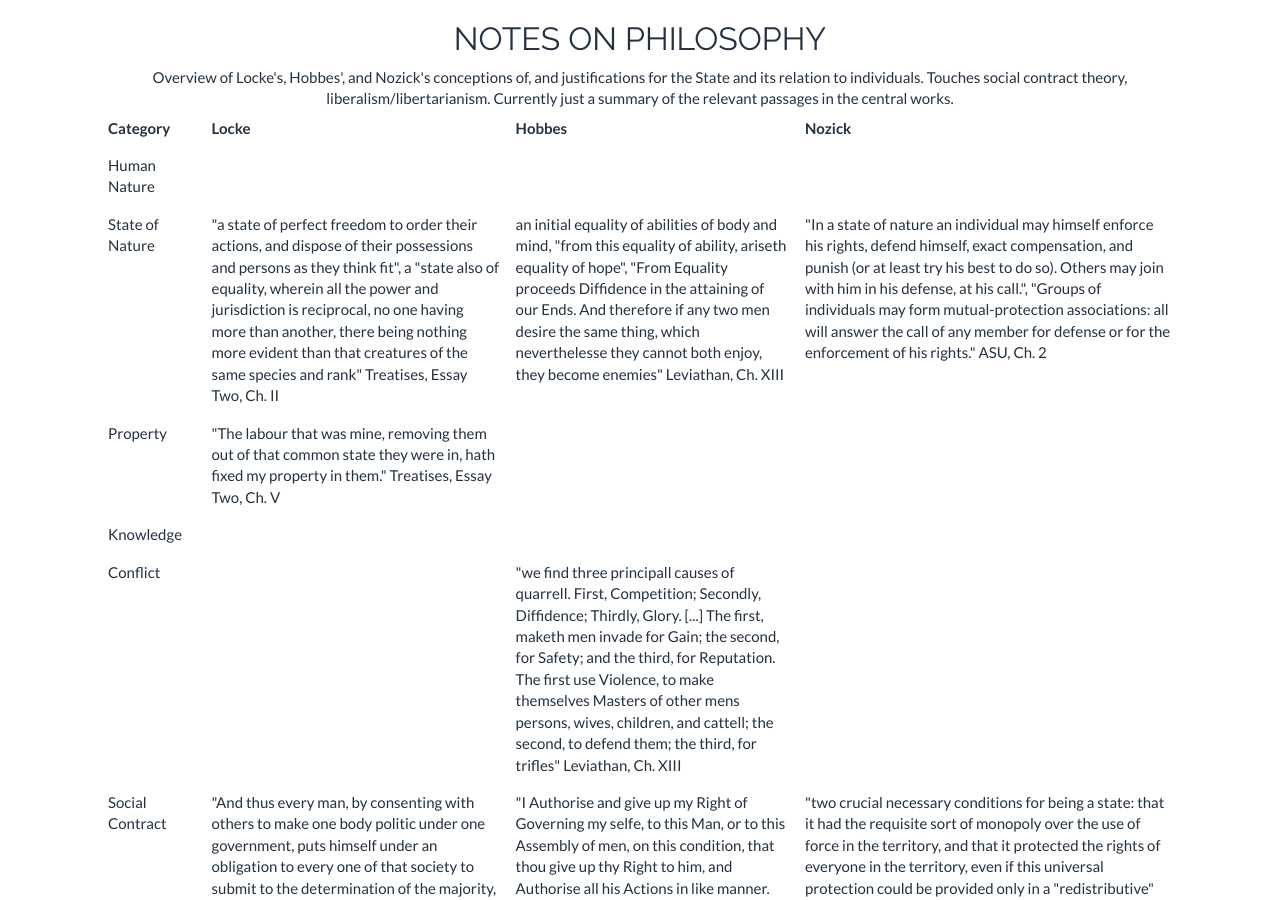
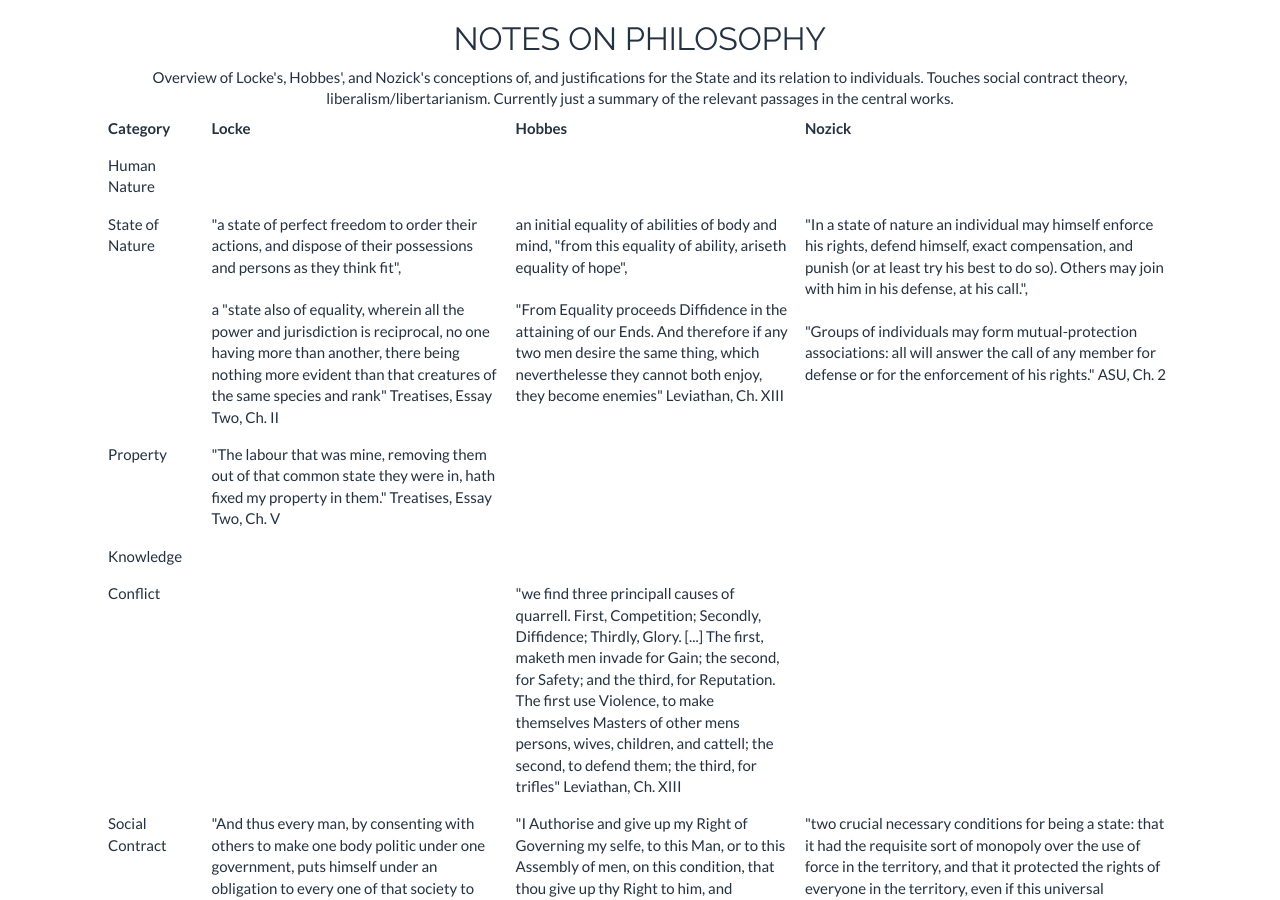
Before and after one commit to chreman/chreman.github.io, a Jekyll site: the page built from _posts/2017-03-01-notes-on-philosophy.html, in a window 1280 px wide and 900 px high. Built offline with Jekyll 4.4.1, drawn with Linux system fonts in a browser that asks for light colours; comment, search, counter and statistics services are not loaded.

Commit message:
formatting

```diff
--- a/_config.yml
+++ b/_config.yml
@@ -28,7 +28,7 @@ meta_author: Kittel Christopher
 #     #   link: "#", flickr, dribbble, pinterest, instagram, tumblr, linkedin, etc.)
 social:
   - title: twitter
-    url: http://twitter.com/chris_kittel
+    url: https://twitter.com/chris_kittel
   # - title: facebook
   #   url:
   # - title: stack-overflow
@@ -36,10 +36,10 @@ social:
   # - title: bitbucket
   #   url: http://bitbucket.org/jekyll
   - title: github
-    url: http://github.com/chreman
+    url: https://github.com/chreman
 academic:
     - title: orcid
-      url: http://orcid.org/0000-0002-1894-5040
+      url: https://orcid.org/0000-0002-1894-5040
 
 
 
--- a/_posts/2017-03-01-notes-on-philosophy.html
+++ b/_posts/2017-03-01-notes-on-philosophy.html
@@ -23,20 +23,28 @@ Currently just a summary of the relevant passages in the central works.
   </tr>
   <tr>
     <td>State of Nature</td>
-    <td>"a state of perfect freedom to order their actions, and dispose of their possessions and persons as they think fit", a "state also of equality, wherein all the power and jurisdiction is reciprocal, no one having more than another, there being nothing more evident than that creatures of the same species and rank" Treatises, Essay Two, Ch. II</td>
-    <td>an initial equality of abilities of body and mind, "from this equality of ability, ariseth equality of hope", "From Equality proceeds Diffidence in the attaining of our Ends. And therefore if any two men desire the same thing, which neverthelesse they cannot both enjoy, they become enemies" Leviathan, Ch. XIII</td>
-    <td>"In a state of nature an individual may himself enforce his rights, defend himself, exact compensation, and punish (or at least try his best to do so). Others may join with him in his defense, at his call.", "Groups of individuals may form mutual-protection associations: all will answer the call of any member for defense or for the enforcement of his rights." ASU, Ch. 2</td>
-  <tr>
+    <td>"a state of perfect freedom to order their actions, and dispose of their possessions and persons as they think fit",
+      <br>
+      <br>a "state also of equality, wherein all the power and jurisdiction is reciprocal, no one having more than another, there being nothing more evident than that creatures of the same species and rank" Treatises, Essay Two, Ch. II</td>
+    <td>an initial equality of abilities of body and mind, "from this equality of ability, ariseth equality of hope",
+      <br>
+      <br>"From Equality proceeds Diffidence in the attaining of our Ends. And therefore if any two men desire the same thing, which neverthelesse they cannot both enjoy, they become enemies" Leviathan, Ch. XIII</td>
+    <td>"In a state of nature an individual may himself enforce his rights, defend himself, exact compensation, and punish (or at least try his best to do so). Others may join with him in his defense, at his call.",
+      <br>
+      <br>"Groups of individuals may form mutual-protection associations: all will answer the call of any member for defense or for the enforcement of his rights." ASU, Ch. 2</td>
+  </tr>
   <tr>
     <td>Property</td>
     <td>"The labour that was mine, removing them out of that common state they were in, hath fixed my property in them."  Treatises, Essay Two, Ch. V</td>
     <td></td>
     <td></td>
+  </tr>
   <tr>
     <td>Knowledge</td>
     <td></td>
     <td></td>
     <td></td>
+  </tr>
   <tr>
     <td>Conflict</td>
     <td></td>
@@ -67,7 +75,7 @@ in the state of Nature."
       <br>"Our explanation of this de facto monopoly is an invisible-hand explanation. If the state is an institution (1) that has the right to enforce rights, prohibit dangerous private enforcement of justice, pass upon such private procedures, and so forth, and (2) that effectively is the sole wielder within a geographical territory of the
       right in (1), then by offering an invisible-hand explanation of (2), though not of (1), we have partially explained in invisible-hand fashion the existence of the state. More precisely, we have partially explained in invisible-hand fashion the existence of the ultraminimal state." ASU, ch. 5
     </td>
-    </tr>
+  </tr>
   <tr>
     <td>Enforcement</td>
     <td></td>
```
